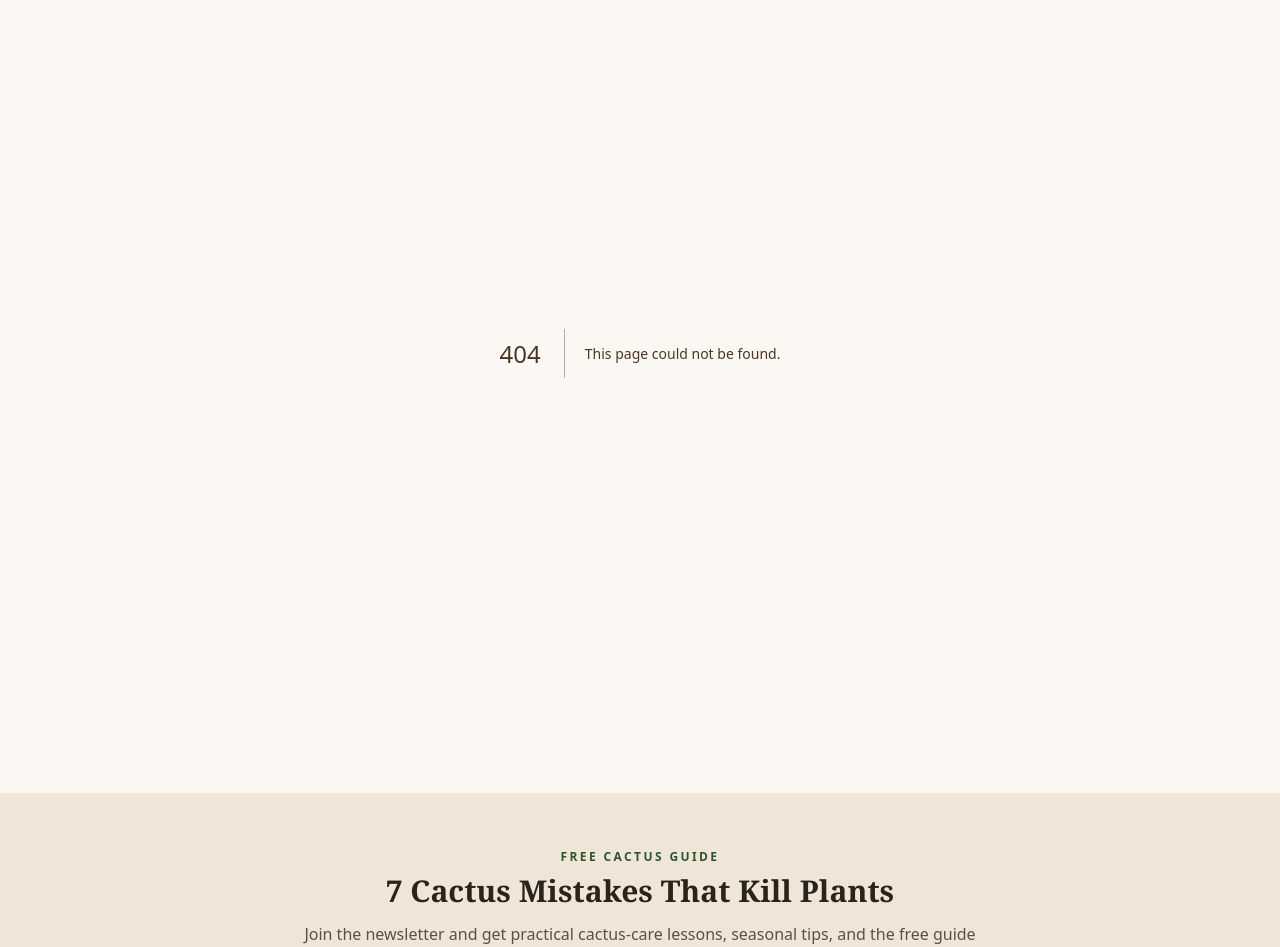
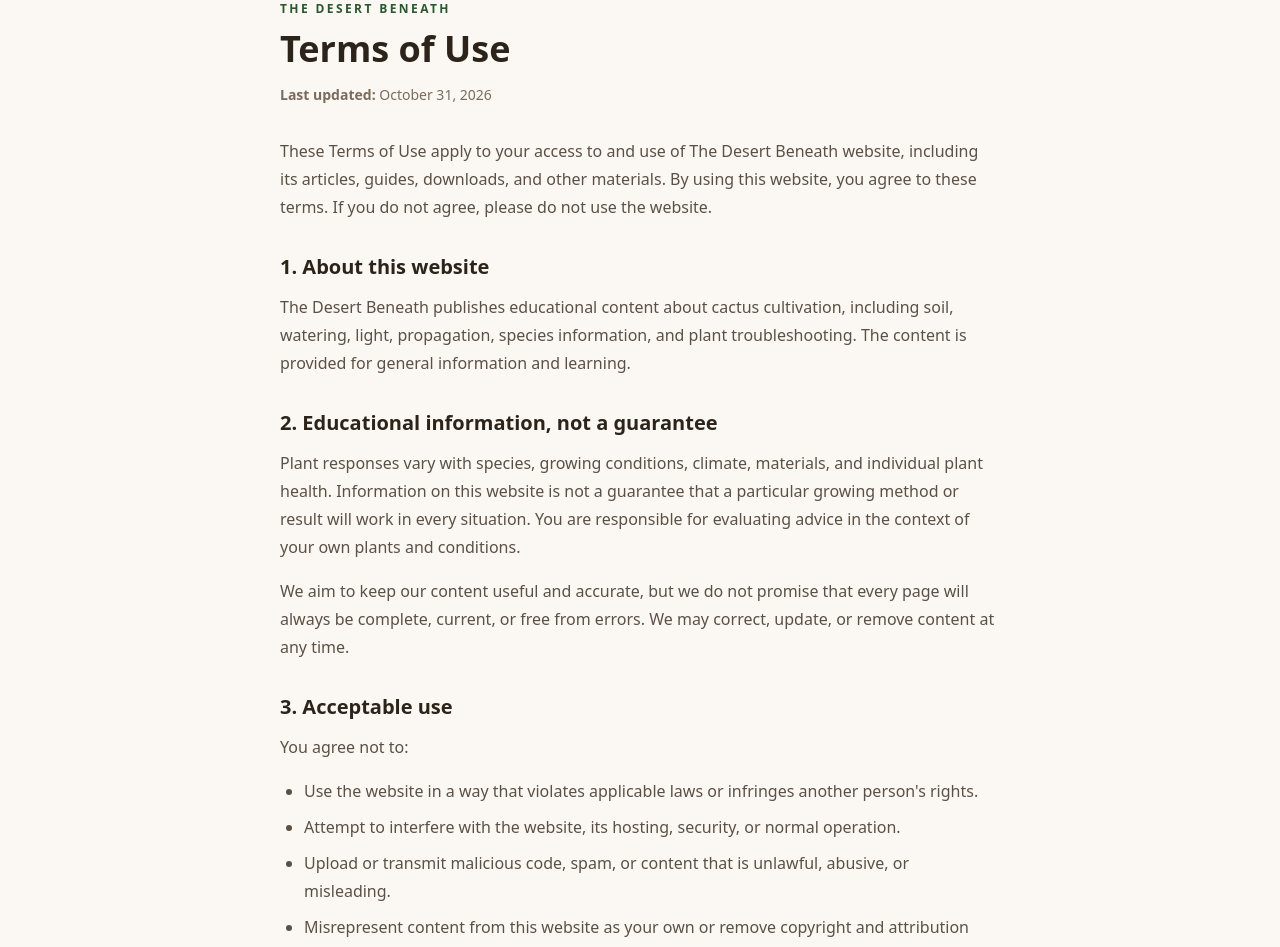
Before and after one commit to valdo-tech-pro/desert-beneath, a Next.js app: page /terms in a window 1280 px wide. Before the commit this address had no page. Shown: the part 160-1107 px from the top of the page. Built offline with nearby package versions, Linux system fonts and the light colour scheme.

Commit message:
Add Terms of Use page

```diff
--- /dev/null
+++ b/app/terms/page.tsx
@@ -0,0 +1,134 @@
+import type { Metadata } from 'next'
+import Link from 'next/link'
+
+export const metadata: Metadata = {
+  title: 'Terms of Use',
+  description: 'Read the terms that apply when you access and use The Desert Beneath website and its cactus-care resources.',
+  alternates: { canonical: '/terms' },
+  openGraph: {
+    title: 'Terms of Use | The Desert Beneath',
+    description: 'The terms that apply when you access and use The Desert Beneath website and its resources.',
+    url: '/terms',
+    type: 'website',
+  },
+}
+
+const sectionClass = 'mt-8'
+const headingClass = 'text-xl font-bold text-[#2c241b] mb-3'
+const paragraphClass = 'mb-4 leading-7'
+
+export default function TermsPage() {
+  return (
+    <article className="mx-auto max-w-3xl px-4 py-12 sm:px-6">
+      <p className="text-xs font-bold uppercase tracking-[0.2em] text-[#2c5631]">The Desert Beneath</p>
+      <h1 className="mt-3 mb-4 text-3xl font-bold text-[#2c241b] sm:text-4xl">Terms of Use</h1>
+      <p className="mb-8 text-sm text-[#7a6b5d]"><strong>Last updated:</strong> October 31, 2026</p>
+
+      <div className="text-[#5c5046]">
+        <p className={paragraphClass}>
+          These Terms of Use apply to your access to and use of The Desert Beneath website, including its articles, guides, downloads, and other materials. By using this website, you agree to these terms. If you do not agree, please do not use the website.
+        </p>
+
+        <section className={sectionClass}>
+          <h2 className={headingClass}>1. About this website</h2>
+          <p className={paragraphClass}>
+            The Desert Beneath publishes educational content about cactus cultivation, including soil, watering, light, propagation, species information, and plant troubleshooting. The content is provided for general information and learning.
+          </p>
+        </section>
+
+        <section className={sectionClass}>
+          <h2 className={headingClass}>2. Educational information, not a guarantee</h2>
+          <p className={paragraphClass}>
+            Plant responses vary with species, growing conditions, climate, materials, and individual plant health. Information on this website is not a guarantee that a particular growing method or result will work in every situation. You are responsible for evaluating advice in the context of your own plants and conditions.
+          </p>
+          <p className={paragraphClass}>
+            We aim to keep our content useful and accurate, but we do not promise that every page will always be complete, current, or free from errors. We may correct, update, or remove content at any time.
+          </p>
+        </section>
+
+        <section className={sectionClass}>
+          <h2 className={headingClass}>3. Acceptable use</h2>
+          <p className={paragraphClass}>You agree not to:</p>
+          <ul className="mb-4 list-disc space-y-2 pl-6 leading-7">
+            <li>Use the website in a way that violates applicable laws or infringes another person&apos;s rights.</li>
+            <li>Attempt to interfere with the website, its hosting, security, or normal operation.</li>
+            <li>Upload or transmit malicious code, spam, or content that is unlawful, abusive, or misleading.</li>
+            <li>Misrepresent content from this website as your own or remove copyright and attribution notices.</li>
+          </ul>
+        </section>
+
+        <section className={sectionClass}>
+          <h2 className={headingClass}>4. Intellectual property and permitted sharing</h2>
+          <p className={paragraphClass}>
+            Unless otherwise stated, the original text, design, graphics, and other materials published on The Desert Beneath belong to The Desert Beneath or are used with permission. They are protected by applicable intellectual-property laws.
+          </p>
+          <p className={paragraphClass}>
+            You may share links to our public pages and quote brief excerpts for commentary or reference, provided you give clear credit and link to the original page. You may not republish substantial portions, copy complete articles, sell our materials, or use our content in another publication without prior written permission.
+          </p>
+        </section>
+
+        <section className={sectionClass}>
+          <h2 className={headingClass}>5. Products, payments, and third-party services</h2>
+          <p className={paragraphClass}>
+            Some pages may describe or link to books, digital products, or other resources. Purchases may be processed by third-party platforms such as Selar or Amazon. Their checkout processes, payment terms, delivery arrangements, and refund policies apply to transactions made through those platforms. Please review the relevant provider&apos;s terms before purchasing.
+          </p>
+          <p className={paragraphClass}>
+            We do not control third-party websites or services and are not responsible for their content, availability, policies, or practices. A link does not necessarily mean that we endorse every product or statement on the linked website.
+          </p>
+        </section>
+
+        <section className={sectionClass}>
+          <h2 className={headingClass}>6. Affiliate links and advertising</h2>
+          <p className={paragraphClass}>
+            Some pages may contain affiliate links or advertising. If you follow an affiliate link and make a qualifying purchase, we may earn a commission at no additional cost to you. Any material relationship will be disclosed where required. See our <Link href="/affiliate-disclosure" className="font-semibold text-[#2c5631] underline underline-offset-2">Affiliate Disclosure</Link> for more information.
+          </p>
+        </section>
+
+        <section className={sectionClass}>
+          <h2 className={headingClass}>7. Comments and visitor submissions</h2>
+          <p className={paragraphClass}>
+            If comments or other visitor-submission features are available, you are responsible for what you submit. Do not post unlawful, threatening, harassing, deceptive, or infringing material, or disclose another person&apos;s private information. We may moderate, remove, or restrict access to submissions that we consider inappropriate or that create risk for the website or its visitors.
+          </p>
+          <p className={paragraphClass}>
+            Do not include confidential information in a public comment. Comments may be handled by a third-party service and may be subject to that provider&apos;s own terms and privacy policy.
+          </p>
+        </section>
+
+        <section className={sectionClass}>
+          <h2 className={headingClass}>8. Disclaimer and limitation of liability</h2>
+          <p className={paragraphClass}>
+            To the extent permitted by applicable law, this website and its content are provided on an &quot;as is&quot; and &quot;as available&quot; basis, without warranties of any kind, whether express or implied. We do not warrant uninterrupted access, error-free operation, or any particular outcome from using the information.
+          </p>
+          <p className={paragraphClass}>
+            To the extent permitted by applicable law, The Desert Beneath will not be liable for indirect, incidental, special, consequential, or punitive loss arising from your use of, or inability to use, this website or its content. Nothing in these terms excludes liability that cannot lawfully be excluded or limited.
+          </p>
+        </section>
+
+        <section className={sectionClass}>
+          <h2 className={headingClass}>9. Privacy</h2>
+          <p className={paragraphClass}>
+            Your use of the website is also subject to our <Link href="/privacy" className="font-semibold text-[#2c5631] underline underline-offset-2">Privacy Policy</Link>, which explains how information may be collected and used.
+          </p>
+        </section>
+
+        <section className={sectionClass}>
+          <h2 className={headingClass}>10. Changes to these terms</h2>
+          <p className={paragraphClass}>
+            We may update these Terms of Use from time to time. The revised version will be posted on this page with an updated date. Your continued use of the website after changes are posted means you accept the revised terms, to the extent permitted by applicable law.
+          </p>
+        </section>
+
+        <section className={sectionClass}>
+          <h2 className={headingClass}>11. Contact</h2>
+          <p className={paragraphClass}>
+            If you have a question about these terms, please use our <Link href="/contact" className="font-semibold text-[#2c5631] underline underline-offset-2">Contact page</Link> or email <a href="mailto:hello@desertbeneath.com" className="font-semibold text-[#2c5631] underline underline-offset-2">hello@desertbeneath.com</a>.
+          </p>
+        </section>
+
+        <p className="mt-10 border-t border-[#e5d9ca] pt-6 text-sm leading-6 text-[#7a6b5d]">
+          These terms are intended as general website terms and are not legal advice. If your business operations or applicable legal requirements change, have the terms reviewed by a qualified legal professional.
+        </p>
+      </div>
+    </article>
+  )
+}
```
